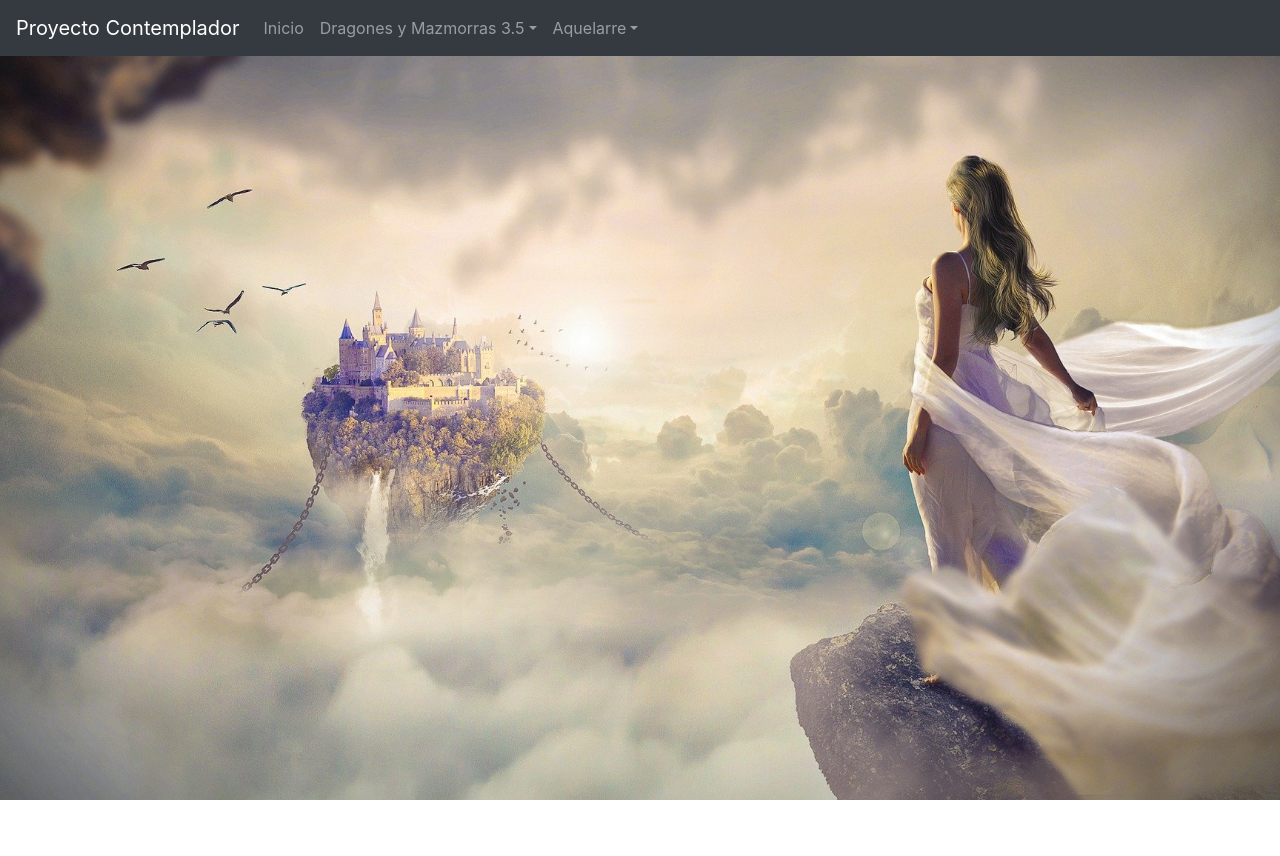
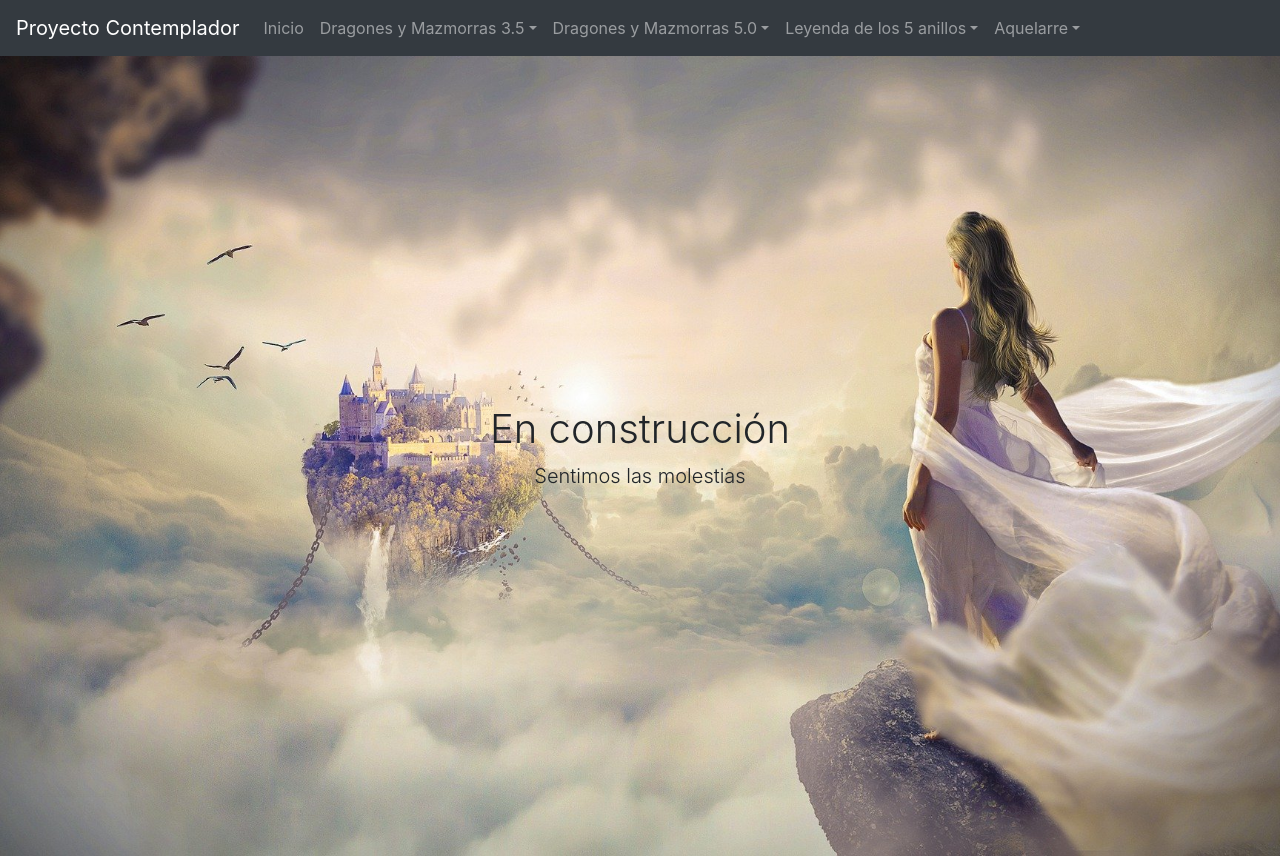
Before and after one commit to jjsue/proyecto-contemplador-front, a React (Create React App) app: page /app/underConstruction in a window 1280 px wide. Before the commit the page ends 800 px from the top, so only its background shows below. Built offline with nearby package versions, Linux system fonts and the light colour scheme.

Commit message:
Marcamos la nueva linea. Comenzamos a investigar como realizar la descarga. Lo mas probable es que sea un PDF.

```diff
--- a/src/components/calls/api-calls.js
+++ b/src/components/calls/api-calls.js
@@ -1,6 +1,6 @@
 const axios = require('axios').default;
 
-const backEnd = 'http://localhost:3000'
+const backEnd = 'http://10.10.10.99:3000'
 //const backEnd = 'https://proyectocontemplador.es'
 
 async function pnjGeneratorCallDnD35(level, clase, raza, dices) {
--- a/src/components/dnd-35/npcGenerator.js
+++ b/src/components/dnd-35/npcGenerator.js
@@ -91,7 +91,7 @@ export default class NpcGenerator extends Component {
             responseState: null,
             bottomChildren: <>
                 <div className="col-md">
-                    <Button type="submit" size="lg" block>Descargar</Button>
+                    <Button type="submit" size="lg" block onClick={this.onClickGenerateAndDownload}>Descargar</Button>
                 </div>
                 <div className="col-md">
                     <Button variant="warning" size="lg" block onClick={this.onClickChildrenReturn}>Crear otro</Button>{' '}
@@ -123,6 +123,11 @@ export default class NpcGenerator extends Component {
             renderingNow: this.state.form,
             title: "Generador de NPC",
         });
+    }
+    onClickGenerateAndDownload = (event) => {
+        event.preventDefault();
+        var containerToDownload = document.getElementById("pnjPage");
+        console.log(containerToDownload);
     }
     onClickGenerateOther = async (event) => {
         event.preventDefault();
--- a/src/components/dnd-35/showNPC.js
+++ b/src/components/dnd-35/showNPC.js
@@ -47,7 +47,7 @@ export default class ShowNPC extends Component {
     render() {
         return (
             <>
-                <div className="container">
+                <div id="pnjPage" className="container">
                     <div className="row mb-2">
                         <div className="col-md">
                             <h5 className="text-center">Raza: {this.props.data.raza}</h5>
--- a/src/components/home.js
+++ b/src/components/home.js
@@ -16,8 +16,8 @@ export default class Home extends Component {
                     <div className="container h-100">
                         <div className="row h-100 align-items-center">
                             <div className="col-12 text-center">
-                                <h1 className="font-weight-light">Proyecto contemplador</h1>
-                                {/* <p className="lead">Una aplicación web para los mas roleros</p> */}
+                                <h1 className="font-weight-light">{this.props.titleData[0]}</h1>
+                                <p className="lead">{this.props.titleData[1]}</p>
                             </div>
                         </div>
                     </div>
--- a/src/components/myRouter.js
+++ b/src/components/myRouter.js
@@ -16,23 +16,36 @@ export default class MyRouter extends Component {
             <>
                 <Router>
                     <Navbar variant="dark" bg="dark" expand="lg">
-                        <Navbar.Brand href="/">Proyecto Contemplador</Navbar.Brand>
+                        <Navbar.Brand href="/app">Proyecto Contemplador</Navbar.Brand>
                         <Navbar.Toggle aria-controls="basic-navbar-nav" />
                         <Navbar.Collapse id="basic-navbar-nav">
                             <Nav className="mr-auto">
-                                <Link to="/" className="nav-link">Inicio</Link>
+                                <Link to="/app" className="nav-link">Inicio</Link>
                                 <NavDropdown title="Dragones y Mazmorras 3.5" id="basic-nav-dropdown">
-                                    <Link to="/npc35" className="animate slideIn dropdown-item">PNJ</Link>
+                                    <Link to="/app/npc35" className="animate slideIn dropdown-item">PNJ</Link>
+                                </NavDropdown>
+                                <NavDropdown title="Dragones y Mazmorras 5.0" id="basic-nav-dropdown">
+                                    <Link to="/app/underConstruction" className="animate slideIn dropdown-item">PNJ</Link>
+                                </NavDropdown>
+                                <NavDropdown title="Leyenda de los 5 anillos" id="basic-nav-dropdown">
+                                    <Link to="/app/underConstruction" className="animate slideIn dropdown-item">PNJ</Link>
                                 </NavDropdown>
                                 <NavDropdown title="Aquelarre" id="basic-nav-dropdown">
-                                    <Link to="/npc35" className="animate slideIn dropdown-item">PNJ</Link>
+                                    <Link to="/app/underConstruction" className="animate slideIn dropdown-item">PNJ</Link>
                                 </NavDropdown>
                             </Nav>
                         </Navbar.Collapse>
                     </Navbar>
                     <Switch>
-                        <Route exact path="/npc35" component={dnd35Generator} />
-                        <Route exact path="/" component={Home} />
+                        <Route exact path='/app/npc35' component={dnd35Generator} />
+                        <Route exact path='/app/underConstruction'
+                            render={(props) => (
+                                <Home {...props} titleData={["En construcción", "Sentimos las molestias"]} />
+                            )} />
+                        <Route exact path='/app'
+                            render={(props) => (
+                                <Home {...props} titleData={["Proyecto Contemplador", "Una aplicación web para los mas roleros"]} />
+                            )} />
                     </Switch>
                 </Router>
             </>
```
